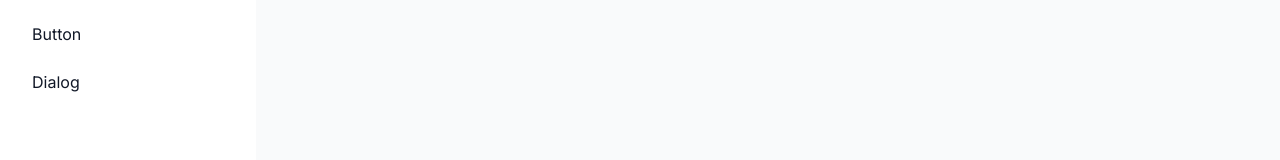
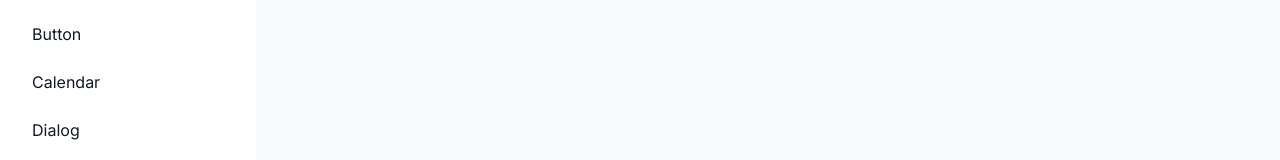
Before and after one commit to ImNotGabo/shadcn-dashboard, a Next.js app: page /dashboard/home in a window 1280 px wide. Shown: the part 262-422 px from the top of the page. Built offline with nearby package versions, Linux system fonts and the light colour scheme.

Commit message:
add calendar link to dashboard layout

```diff
--- a/src/app/dashboard/layout.tsx
+++ b/src/app/dashboard/layout.tsx
@@ -10,6 +10,7 @@ const links = [
 	{ name: 'alert dialog', href: 'alert-dialog' },
 	{ name: 'dialog', href: 'dialog' },
 	{ name: 'badge', href: 'badge' },
+	{ name: 'calendar', href: 'calendar' },
 ].sort((a, b) => a.name.localeCompare(b.name));
 
 export default function DashboardLayout({
```
